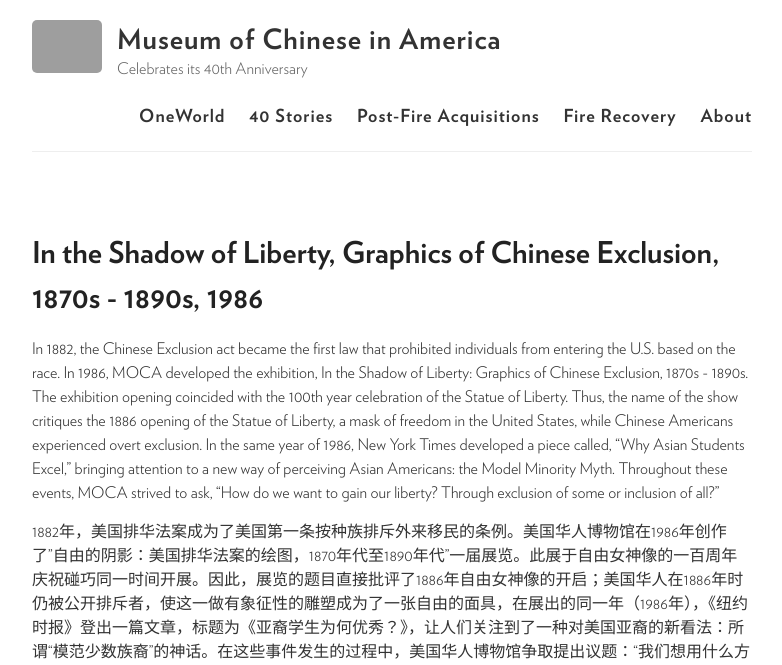
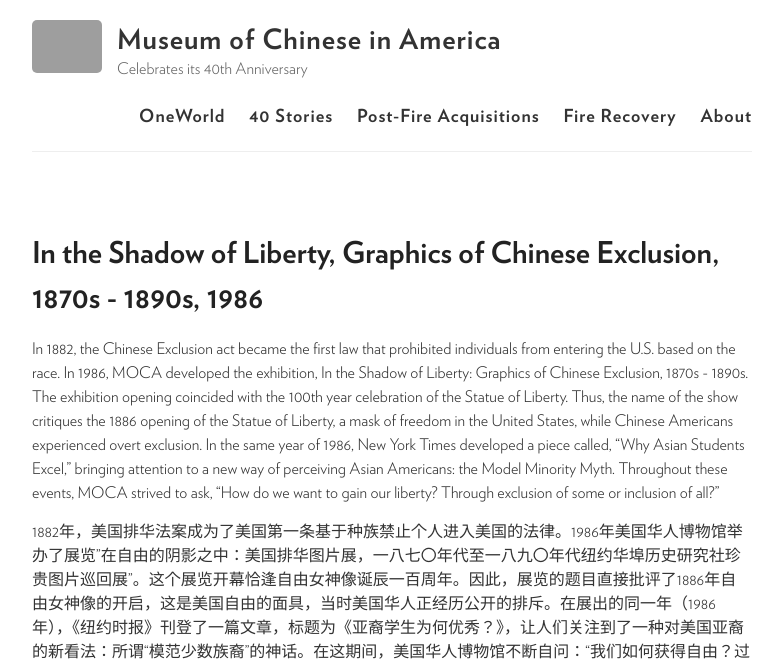
Before and after one commit to moca40/moca40.github.io, a Jekyll site: the page built from _stories/1986-01-01-shadow-of-liberty.md, in a window 1280 px wide. Shown: the top 665 px of the page, without its empty margins (248-1030 px from the left). Built offline with Jekyll 4.4.1, drawn with Linux system fonts in a browser that asks for light colours; some of the changed text lies outside the part shown; grey boxes are pictures that could not be loaded.

Commit message:
Update 1986-01-01-shadow-of-liberty.md

```diff
--- a/_stories/1986-01-01-shadow-of-liberty.md
+++ b/_stories/1986-01-01-shadow-of-liberty.md
@@ -38,6 +38,6 @@
 
 In 1882, the Chinese Exclusion act became the first law that prohibited individuals from entering the U.S. based on the race. In 1986, MOCA developed the exhibition, In the Shadow of Liberty: Graphics of Chinese Exclusion, 1870s - 1890s. The exhibition opening coincided with the 100th year celebration of the Statue of Liberty. Thus, the name of the show critiques the 1886 opening of the Statue of Liberty, a mask of freedom in the United States, while Chinese Americans experienced overt exclusion. In the same year of 1986, New York Times developed a piece called, “Why Asian Students Excel,” bringing attention to a new way of perceiving Asian Americans: the Model Minority Myth. Throughout these events, MOCA strived to ask, “How do we want to gain our liberty? Through exclusion of some or inclusion of all?”
 
-1882年，美国排华法案成为了美国第一条按种族排斥外来移民的条例。美国华人博物馆在1986年创作了"自由的阴影：美国排华法案的绘图，1870年代至1890年代"一届展览。此展于自由女神像的一百周年庆祝碰巧同一时间开展。因此，展览的题目直接批评了1886年自由女神像的开启；美国华人在1886年时仍被公开排斥者，使这一做有象征性的雕塑成为了一张自由的面具，在展出的同一年（1986年），《纽约时报》登出一篇文章，标题为《亚裔学生为何优秀？》，让人们关注到了一种对美国亚裔的新看法：所谓“模范少数族裔”的神话。在这些事件发生的过程中，美国华人博物馆争取提出议题：“我们想用什么方式得到我们的自由？通过对少数的排斥还是通过对所有人的包容？”
+1882年，美国排华法案成为了美国第一条基于种族禁止个人进入美国的法律。1986年美国华人博物馆举办了展览"在自由的阴影之中：美国排华图片展，一八七〇年代至一八九〇年代纽约华埠历史研究社珍贵图片巡回展"。这个展览开幕恰逢自由女神像诞辰一百周年。因此，展览的题目直接批评了1886年自由女神像的开启，这是美国自由的面具，当时美国华人正经历公开的排斥。在展出的同一年（1986年），《纽约时报》刊登了一篇文章，标题为《亚裔学生为何优秀？》，让人们关注到了一种对美国亚裔的新看法：所谓“模范少数族裔”的神话。在这期间，美国华人博物馆不断自问：“我们如何获得自由？过对少数人的排斥还是通过对所有人的包容？”
 
 {% include slideshow.html %}
```
